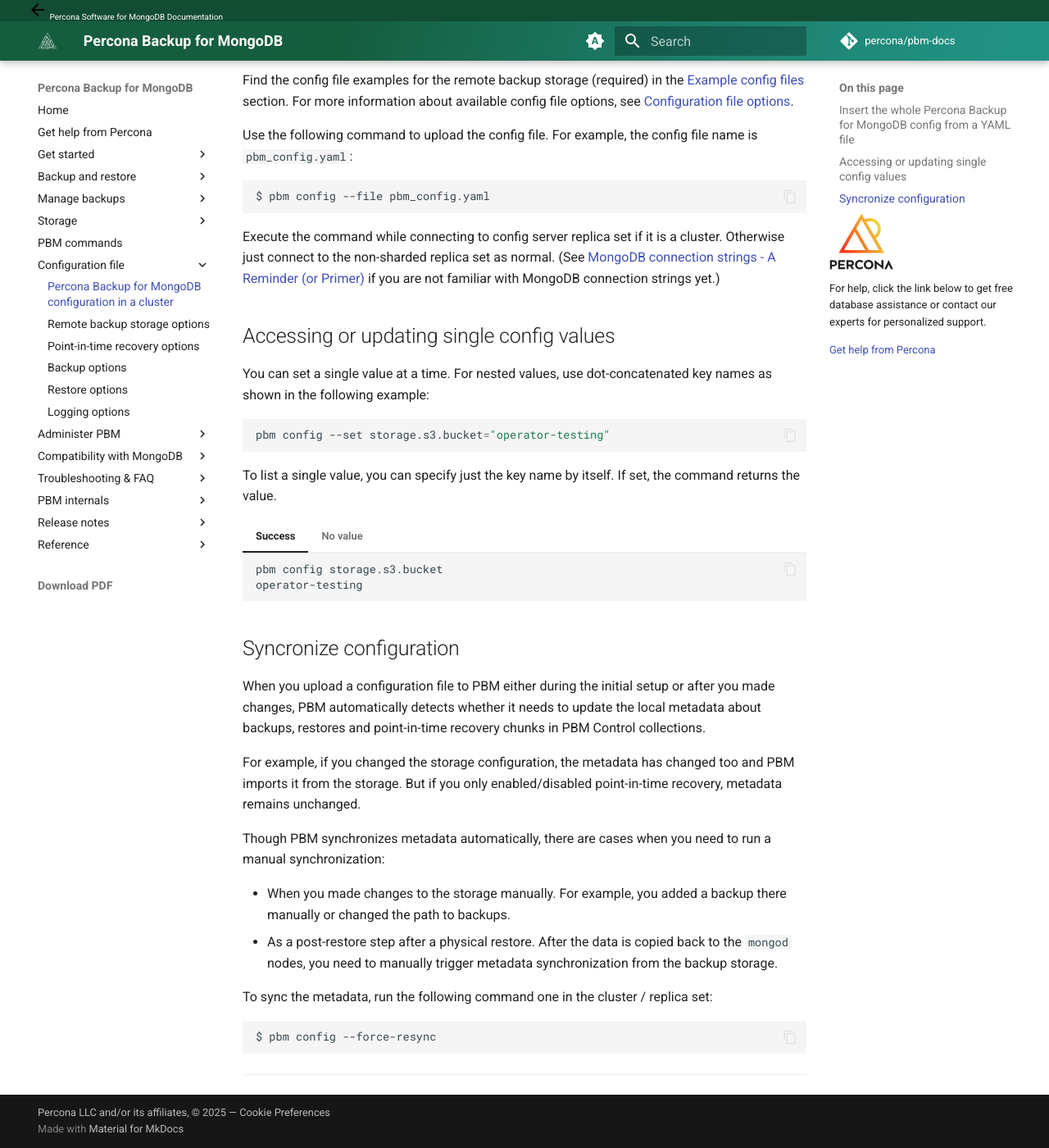
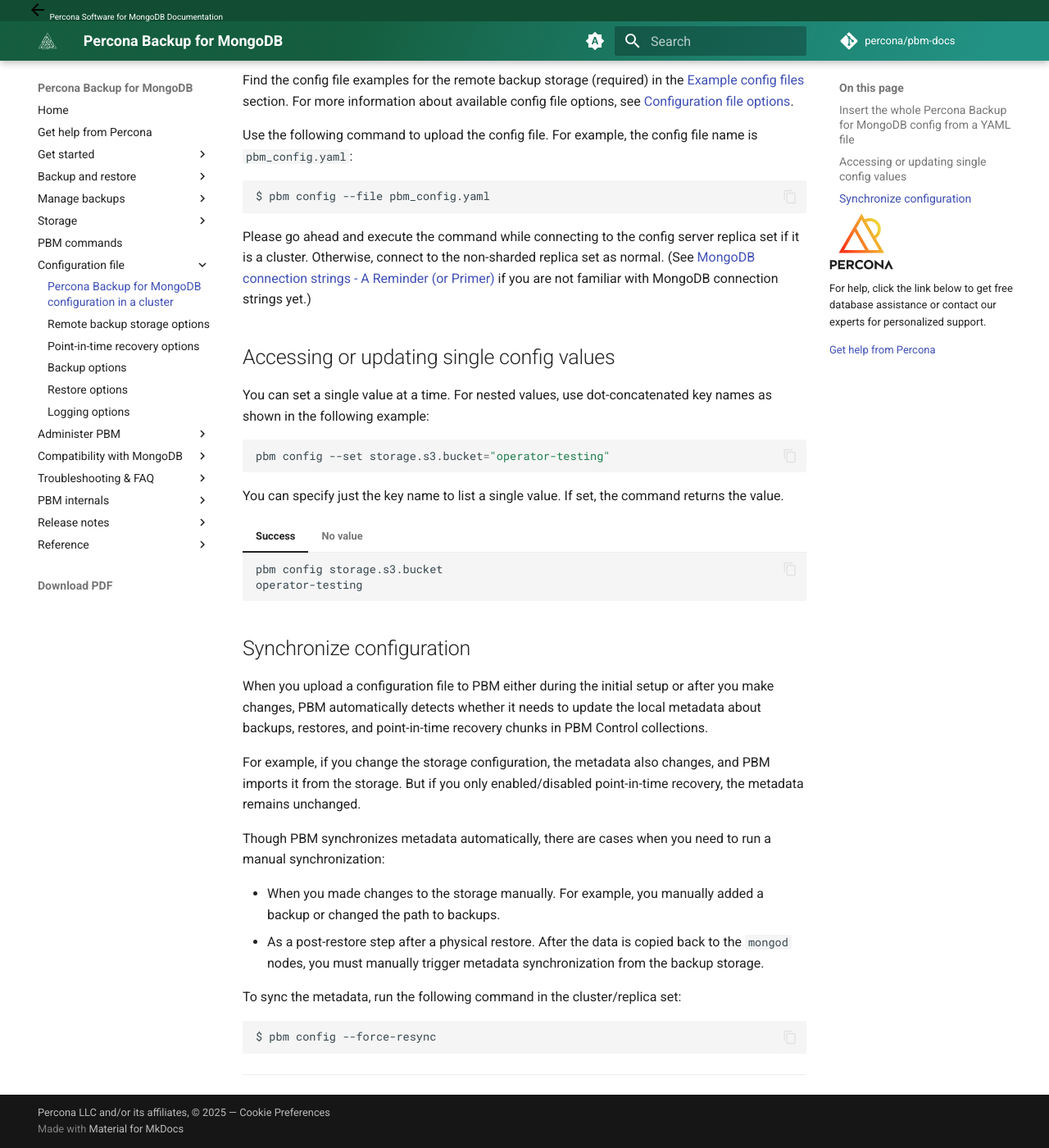
Before and after one commit to percona/pbm-docs, an MkDocs documentation site: the page built from docs/reference/config.md, in a window 1280 px wide and 1400 px high, scrolled down 864 px. Shown: the whole window at 82% size. Built offline with MkDocs 1.6.1 and Material for MkDocs 9.7.7, drawn with Linux system fonts in a browser that asks for light colours; nearby versions of some CDN libraries; comment, search, counter and statistics services are not loaded; some of the changed text lies outside the part shown.

Commit message:
Fix wording in config.md

````diff
--- a/docs/reference/config.md
+++ b/docs/reference/config.md
@@ -2,7 +2,7 @@
 
 The configuration information is stored in a single document of the `admin.pbmConfig` collection. That single copy is shared by all the `pbm-agent` processes in a cluster (or non-sharded replica set), and can be read or updated using the `pbm` CLI tool.
 
-You can see the whole config by running
+You can see the whole config by running:
 
 ```{.javascript  data-prompt=">"}
 > db.getSiblingDB(“admin”).pbmConfig.findOne()
@@ -36,8 +36,8 @@
 $ pbm config --file pbm_config.yaml
 ```
 
-Execute the command while connecting to config server replica set if it is a
-cluster. Otherwise just connect to the non-sharded replica set as normal. (See
+Please go ahead and execute the command while connecting to the config server replica set if it is a
+cluster. Otherwise, connect to the non-sharded replica set as normal. (See
 [MongoDB connection strings - A Reminder (or Primer)](../details/authentication.md) if you are not familiar with MongoDB connection strings yet.)
 
 ## Accessing or updating single config values
@@ -48,7 +48,7 @@
 pbm config --set storage.s3.bucket="operator-testing"
 ```
 
-To list a single value, you can specify just the key name by itself.  If set, the command returns the value.
+You can specify just the key name to list a single value.  If set, the command returns the value.
 
 === "Success"
 
@@ -64,18 +64,18 @@
     Error: unable to get config key: invalid config key
     ```
 
-## Syncronize configuration
+## Synchronize configuration
 
-When you upload a configuration file to PBM either during the initial setup or after you made changes, PBM automatically detects whether it needs to update the local metadata about backups, restores and point-in-time recovery chunks  in PBM Control collections.
+When you upload a configuration file to PBM either during the initial setup or after you make changes, PBM automatically detects whether it needs to update the local metadata about backups, restores, and point-in-time recovery chunks  in PBM Control collections.
 
-For example, if you changed the storage configuration, the metadata has changed too and PBM imports it from the storage. But if you only enabled/disabled point-in-time recovery, metadata remains unchanged.
+For example, if you change the storage configuration, the metadata also changes, and PBM imports it from the storage. But if you only enabled/disabled point-in-time recovery, the metadata remains unchanged.
 
 Though PBM synchronizes metadata automatically, there are cases when you need to run a manual synchronization:
 
-* When you made changes to the storage manually. For example, you added a  backup there manually or changed the path to backups.
-* As a post-restore step after a physical restore. After the data is copied back to the `mongod` nodes, you need to manually trigger metadata synchronization from the backup storage.
+* When you made changes to the storage manually. For example, you manually added a backup or changed the path to backups.
+* As a post-restore step after a physical restore. After the data is copied back to the `mongod` nodes, you must manually trigger metadata synchronization from the backup storage.
 
-To sync the metadata, run the following command one in the cluster / replica set:
+To sync the metadata, run the following command in the cluster/replica set:
 
 ```{.bash data-prompt="$"}
 $ pbm config --force-resync
````
